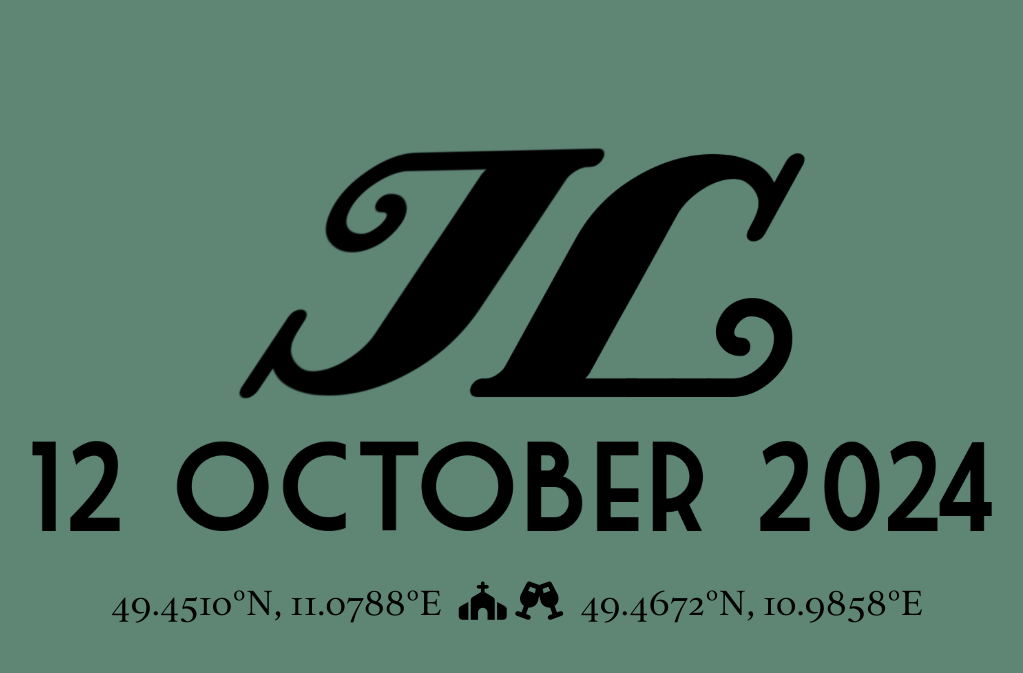
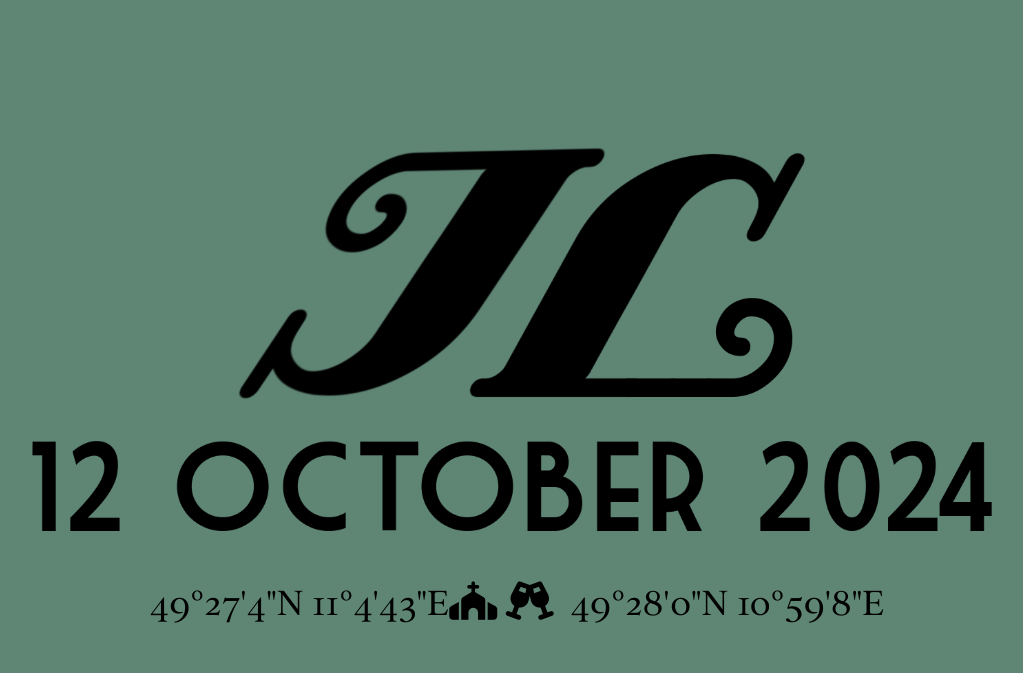
Before and after one commit to josndr/schnuellers, a plain HTML site: page index.html in a window 1280 px wide. Shown: the whole page, without its empty margins (128-1151 px from the left). Drawn offline with Linux system fonts and the light colour scheme.

Commit message:
coordinaten

```diff
--- a/index.html
+++ b/index.html
@@ -81,8 +81,8 @@
     <img src="Logoblack.png" alt="Centered Image">
     <figcaption>
       <p>
-        <span>49.4510°N,&nbsp;11.0788°E&nbsp;&nbsp;<i class="fa-solid fa-church"></i></span>
-        <span><i class="fa-solid fa-champagne-glasses"></i>&nbsp;&nbsp;49.4672°N,&nbsp;10.9858°E</span>
+        <span>49°27'4"N&nbsp;11°4'43"E<i class="fa-solid fa-church"></i></span>
+        <span><i class="fa-solid fa-champagne-glasses"></i>&nbsp;&nbsp;49°28'0"N&nbsp;10°59'8"E</span>
       </p>
     </figcaption>
   </figure>
```
